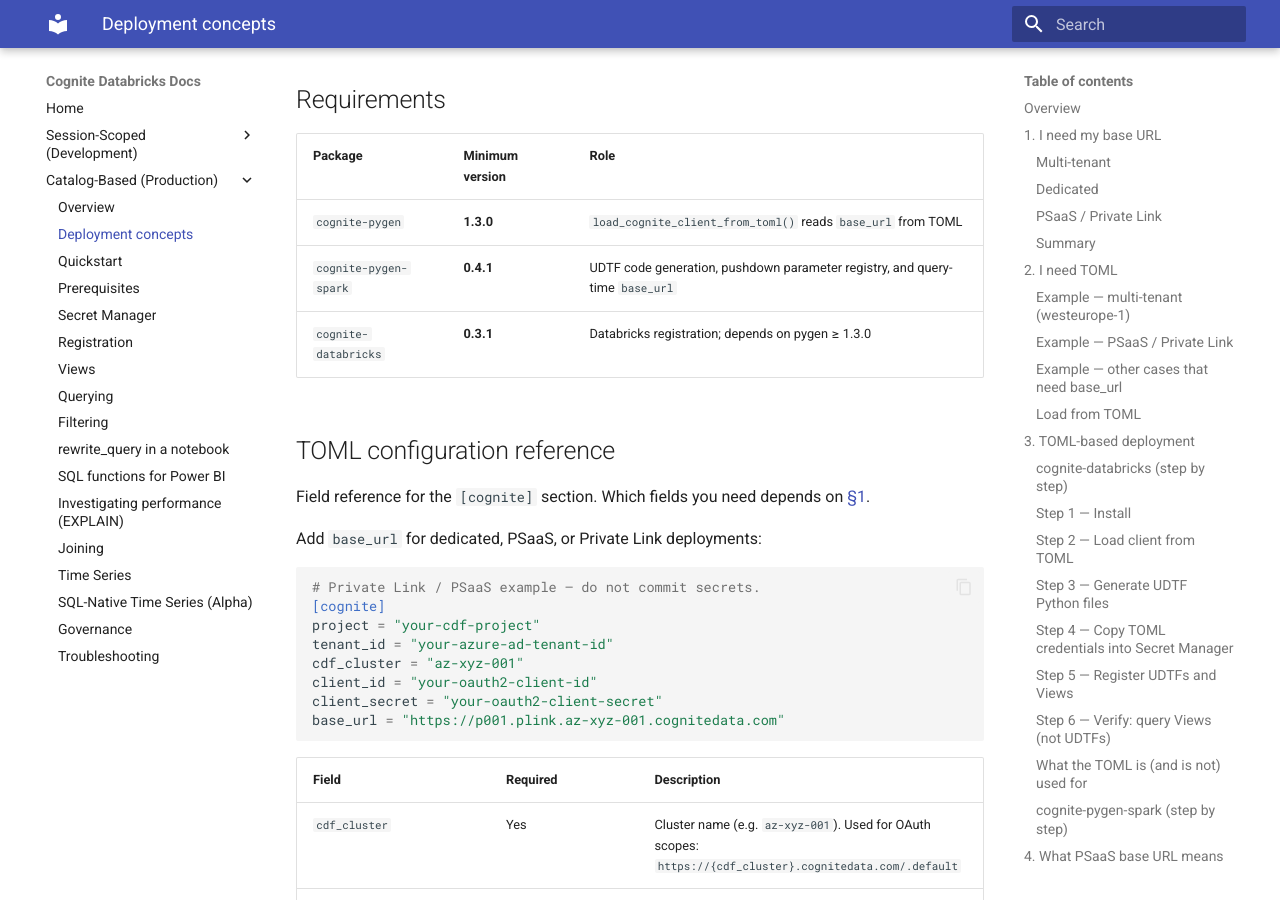
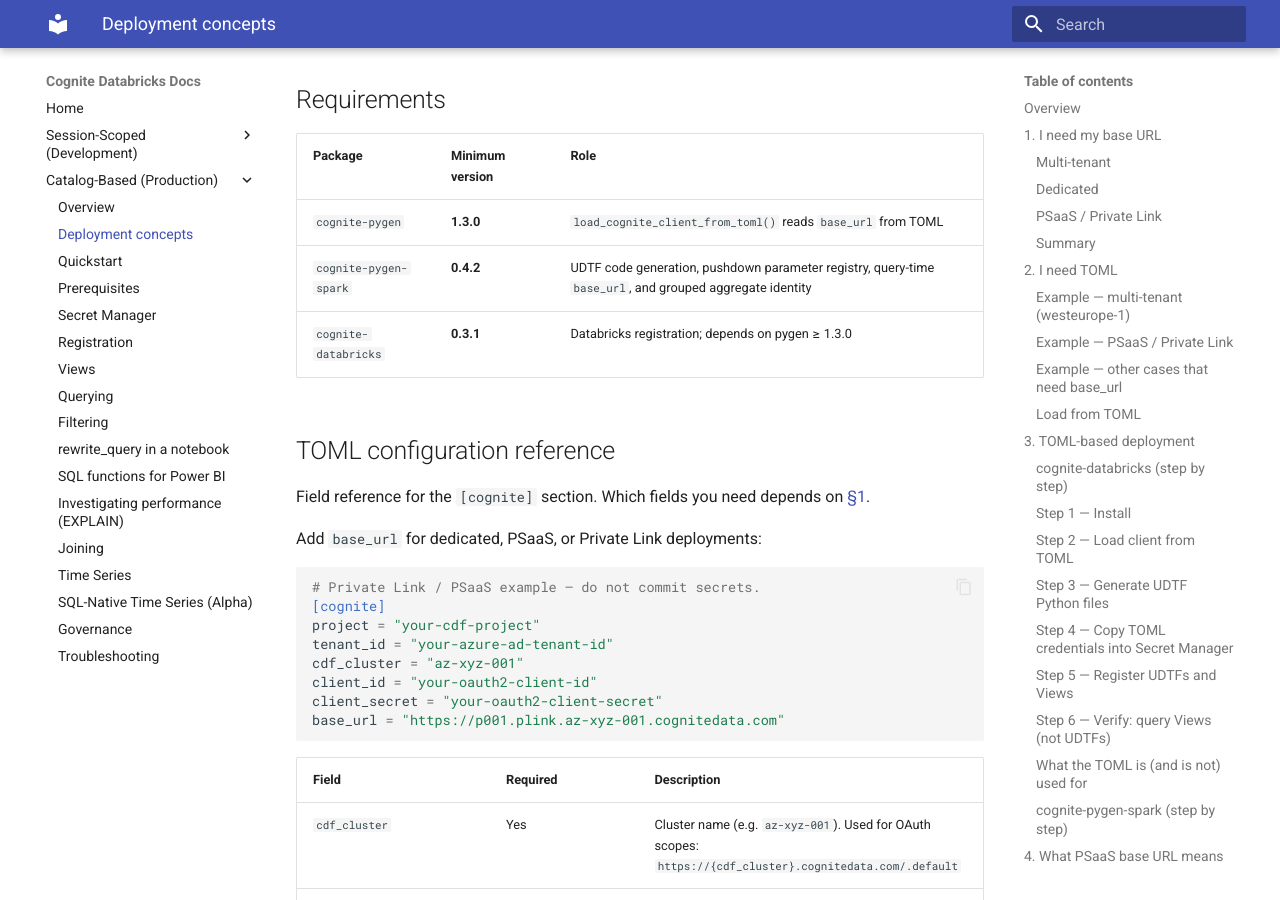
Before and after one commit to cognitedata/cognite-databricks, an MkDocs documentation site: the page built from docs/catalog_based/deployment.md, in a window 1280 px wide and 900 px high, scrolled down 11081 px. Built offline with MkDocs 1.6.1 and Material for MkDocs 9.7.7, drawn with Linux system fonts in a browser that asks for light colours; some of the changed text lies outside the part shown.

Commit message:
chore: require cognite-pygen-spark 0.4.2
Grouped aggregate rows copy space and externalId, which shipped in 0.4.2. 0.4.1 does not include that template change.

Co-authored-by: Cursor <cursoragent@cursor.com>

````diff
--- a/.pre-commit-config.yaml
+++ b/.pre-commit-config.yaml
@@ -22,7 +22,7 @@ repos:
           - pydantic>=2.0.0  # Required for pydantic.mypy plugin
           - cognite-sdk>=7.90.1  # For cognite.client.* imports
           - cognite-pygen>=1.3.0  # Align with pyproject.toml
-          - cognite-pygen-spark>=0.4.1  # Align with pyproject.toml (pushdown registry and query-time base_url)
+          - cognite-pygen-spark>=0.4.2  # Align with pyproject.toml (grouped aggregate identity)
           - pytest>=8.0.0  # For pytest imports
         args: [cognite/, tests/]
         pass_filenames: false
--- a/docs/catalog_based/deployment.md
+++ b/docs/catalog_based/deployment.md
@@ -313,7 +313,7 @@ Standalone Spark clusters use TOML for **code generation**. There is no Secret M
 | Query UDTFs | No — pass credential values in SQL |
 
 ```bash
-pip install --upgrade "cognite-pygen-spark>=0.4.1" "cognite-pygen>=1.3.0"
+pip install --upgrade "cognite-pygen-spark>=0.4.2" "cognite-pygen>=1.3.0"
 ```
 
 ```python
@@ -423,7 +423,7 @@ Views are the intended interface. UDTFs exist only as the implementation behind
 | Package | Minimum version | Role |
 | --- | --- | --- |
 | `cognite-pygen` | **1.3.0** | `load_cognite_client_from_toml()` reads `base_url` from TOML |
-| `cognite-pygen-spark` | **0.4.1** | UDTF code generation, pushdown parameter registry, and query-time `base_url` |
+| `cognite-pygen-spark` | **0.4.2** | UDTF code generation, pushdown parameter registry, query-time `base_url`, and grouped aggregate identity |
 | `cognite-databricks` | **0.3.1** | Databricks registration; depends on pygen ≥ 1.3.0 |
 
 ## TOML configuration reference
--- a/pyproject.toml
+++ b/pyproject.toml
@@ -24,7 +24,7 @@ classifiers = [
 
 dependencies = [
     # Note: For local builds, use >=0.0.0 to allow 0.0.0 wheels. For releases, align with latest pygen-spark
-    "cognite-pygen-spark>=0.4.1",  # Pushdown parameter registry and query-time base_url; requires 0.4.1+
+    "cognite-pygen-spark>=0.4.2",  # Grouped aggregate rows include space and externalId; requires 0.4.2+
     "cognite-pygen>=1.3.0",  # Align with pygen-spark; ensures minimum pygen API for codegen paths
     "cognite-sdk>=7.90.1",
     "databricks-sdk>=0.20.0",
````
Also changed, not shown: .agents/skills/whl-local-pre-release-testing/SKILL.md (+7 -7 lines), README.md (+2 -1 lines), docs/catalog_based/filtering.md (+1 -1 lines), docs/catalog_based/troubleshooting.md (+1 -1 lines), 1 other file.
